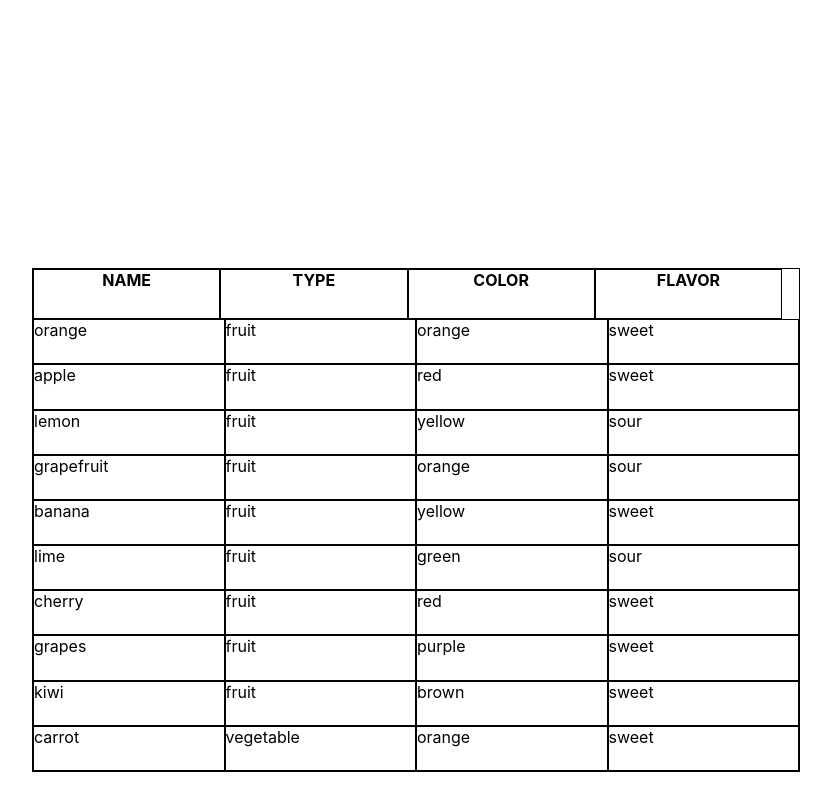
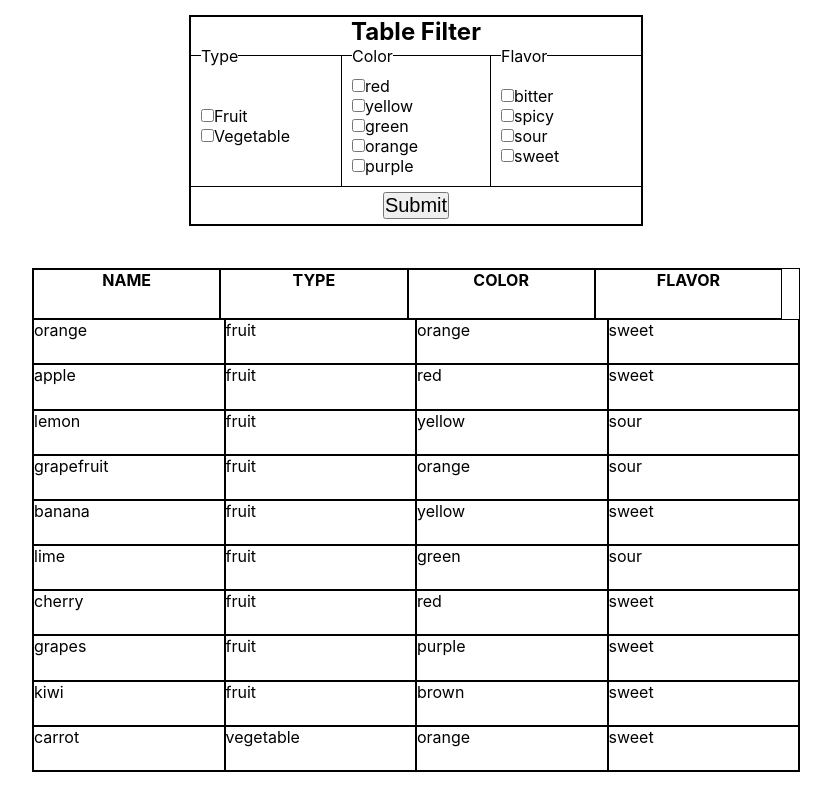
Before and after one commit to JamesStop/table-filtering-practice, a React (Create React App) app: page / in a window 1280 px wide. Shown: the whole page, without its empty margins (224-1055 px from the left). Built offline with nearby package versions, Linux system fonts and the light colour scheme.

Commit message:
set up filtering form

```diff
--- a/package.json
+++ b/package.json
@@ -6,6 +6,7 @@
     "@testing-library/jest-dom": "^5.16.5",
     "@testing-library/react": "^13.4.0",
     "@testing-library/user-event": "^13.5.0",
+    "jquery": "^3.6.3",
     "react": "^18.2.0",
     "react-dom": "^18.2.0",
     "react-router": "^6.6.2",
--- a/src/App.css
+++ b/src/App.css
@@ -28,4 +28,7 @@ body {
 nav {
   height: 30%;
   width: 100%;
+  display: flex;
+  justify-content: center;
+  align-items: center;
 }
--- a/src/App.js
+++ b/src/App.js
@@ -1,13 +1,22 @@
 import './App.css';
 import { Route, Routes } from 'react-router';
-import Table from './components/Table';
+import Table from './components/table/Table';
+import Filter from './components/filters/Filter';
 import { DataContextProvider } from './contexts/Data';
+import { useState } from 'react';
 
 function App() {
+
+  const [trueFilter, setTrueFilter] = useState({
+    type: [],
+    color: [],
+    flavor: [],
+  })
+
   return (
     <div className='main-display'>
       <nav>
-
+        <Filter trueFilter={trueFilter} setTrueFilter={setTrueFilter}/>
       </nav>
       <div className="table-display">
         <Routes>
--- /dev/null
+++ b/src/components/filters/Filter.css
@@ -0,0 +1,33 @@
+.filter-options {
+    display: flex;
+    flex-direction: row;
+}
+
+.filter-form {
+    display: flex;
+    flex-direction: column;
+    justify-content: center;
+    align-items: center;
+    border: 2px solid black;
+}
+
+.type-filter, .color-filter, .flavor-filter {
+    padding: 10px;
+    display: flex;
+    flex-direction: column;
+    justify-content: center;
+    min-width: 150px;
+    border-top: 1px solid black;
+    border-bottom: 1px solid black;
+    border-right: none;
+    border-left: none;
+}
+
+.color-filter {
+    border: 1px solid black;
+}
+
+.filter-submit {
+    margin: 5px;
+    font-size: 20px;
+}
--- /dev/null
+++ b/src/components/filters/Filter.js
@@ -0,0 +1,70 @@
+import React from 'react';
+import './Filter.css'
+import { useState } from 'react';
+import $ from 'jquery';
+
+function Filter({trueFilter, setTrueFilter}) {
+
+    const [colors, setColors] = useState(['red', 'yellow', 'green', 'orange', 'purple'])
+    const [flavors, setFlavors] = useState(['bitter', 'spicy', 'sour', 'sweet'])
+    const [newFilter, setNewFilter] = useState(trueFilter)
+
+    const handleSubmit = (event) => {
+        event.preventDefault();
+    }
+
+    const handleChange = (event) => {
+        const filterToChange = newFilter[event.target.name]
+        if (filterToChange.includes(event.target.value)) {
+            const index = filterToChange.indexOf(event.target.value)
+            filterToChange.splice(index, 1)
+        } else {
+            filterToChange.push(event.target.value)
+        }
+        setNewFilter({ ...newFilter, [event.target.name]: filterToChange})
+    }
+
+    return (
+        <form className='filter-form' onSubmit={handleSubmit}>
+            <h1>Table Filter</h1>
+            <section className='filter-options'>
+                <fieldset className='type-filter'>
+                    <legend>Type</legend>
+                    <label htmlFor="fruit">
+                        <input type="checkbox" id="fruit" name="type" value="fruit" onChange={handleChange}/>
+                        Fruit
+                    </label>
+                    <label htmlFor="vegetable">
+                        <input type="checkbox" id="vegetable" name="type" value="vegetable" onChange={handleChange}/>
+                        Vegetable
+                    </label>
+                </fieldset>
+                <fieldset  className='color-filter'>
+                    <legend>Color</legend>
+                    {colors.map((color) => {
+                        return (
+                            <label htmlFor={color} key={color}>
+                                <input type="checkbox" id={color} name="color" value={color} onChange={handleChange}/>
+                                {color}
+                            </label>
+                        )
+                    })}
+                </fieldset>
+                <fieldset  className='flavor-filter'>
+                    <legend>Flavor</legend>
+                    {flavors.map((flavor) => {
+                        return (
+                            <label htmlFor={flavor} key={flavor}>
+                                <input type="checkbox" id={flavor} name="flavor" value={flavor} onChange={handleChange}/>
+                                {flavor}
+                            </label>
+                        )
+                    })}
+                </fieldset>
+            </section>
+            <button className='filter-submit' type="submit">Submit</button>
+        </form>
+    );
+}
+
+export default Filter;
--- a/src/components/Table.js
+++ b/src/components/table/Table.js
@@ -1,6 +1,6 @@
 import React, {useContext, useEffect, useState} from 'react';
 import { useParams } from 'react-router';
-import { DataContext } from '../contexts/Data';
+import { DataContext } from '../../contexts/Data';
 import './Table.css'
 
 function Table(props) {
```
Also changed, not shown: src/components/table/Table.css (renamed from src/components/Table.css), 1 other file (tests, documents, lock files or other folders).
